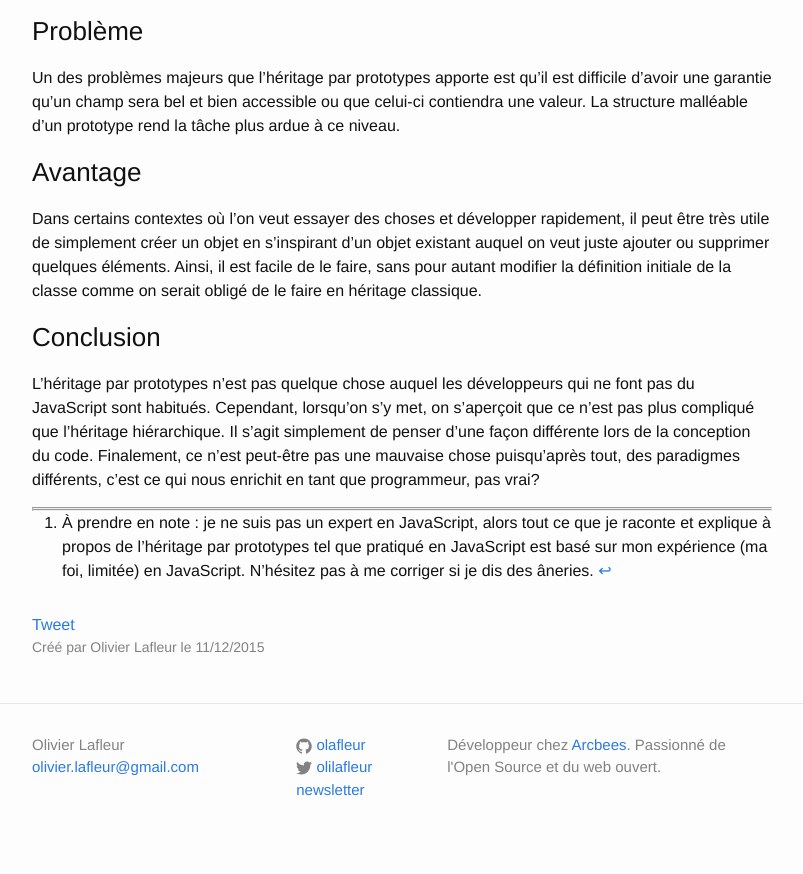
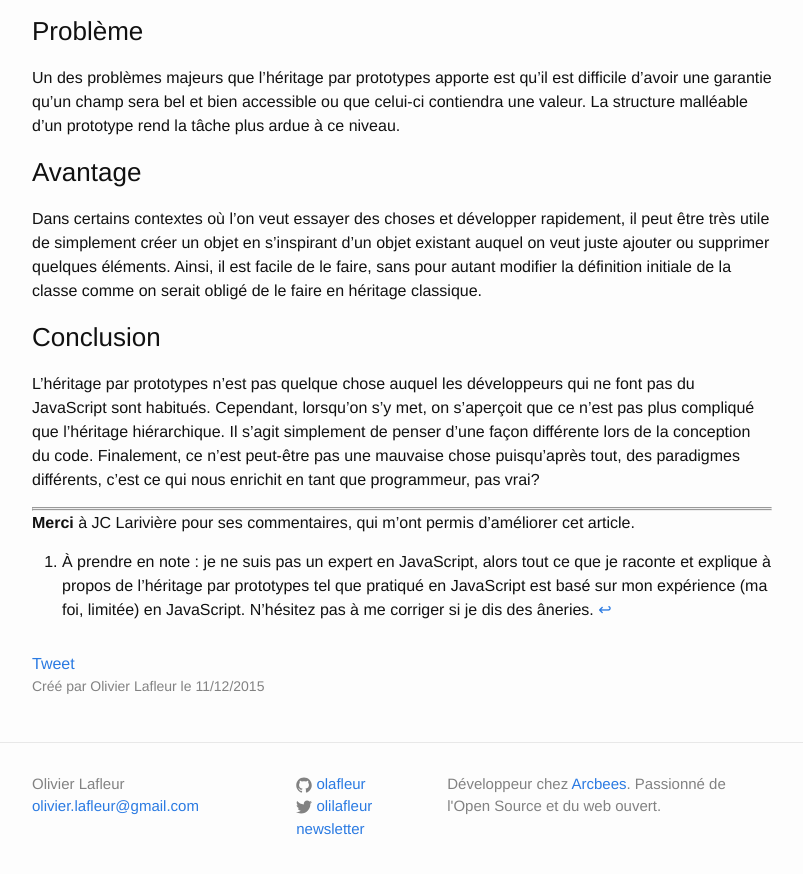
Before and after one commit to olafleur/olafleur.github.io, a Jekyll site: the page built from _posts/2015-12-11-heritage-hierarchique-prototypal.markdown, in a window 1280 px wide and 900 px high, scrolled down 3337 px. Shown: the top 874 px of the window, without its empty margins (238-1041 px from the left). Built offline with Jekyll 4.4.1, drawn with Linux system fonts in a browser that asks for light colours; comment, search, counter and statistics services are not loaded.

Commit message:
credits jc

```diff
--- a/_posts/2015-12-11-heritage-hierarchique-prototypal.markdown
+++ b/_posts/2015-12-11-heritage-hierarchique-prototypal.markdown
@@ -140,3 +140,5 @@ L'héritage par prototypes n'est pas quelque chose auquel les développeurs qui
 ---
 
 [^1]: À prendre en note : je ne suis pas un expert en JavaScript, alors tout ce que je raconte et explique à propos de l'héritage par prototypes tel que pratiqué en JavaScript est basé sur mon expérience (ma foi, limitée) en JavaScript. N'hésitez pas à me corriger si je dis des âneries.
+
+**Merci** à JC Larivière pour ses commentaires, qui m'ont permis d'améliorer cet article.
```
